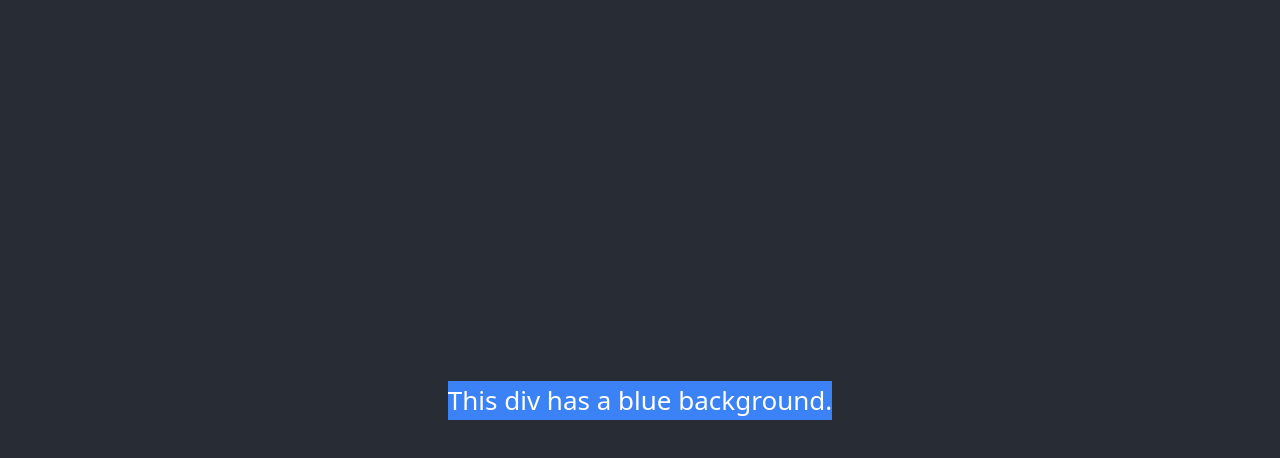
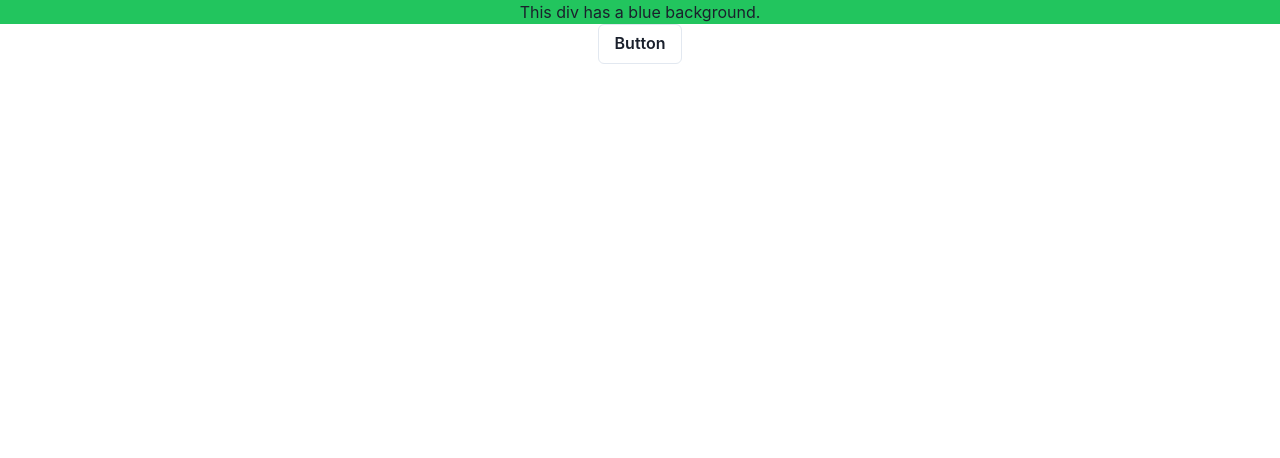
Before and after one commit to Winxton/SubShare, a React (Create React App) app: page / in a window 1280 px wide. Shown: the top 458 px of the page. Built offline with nearby package versions, Linux system fonts and the light colour scheme.

Commit message:
Add chakra dependencies.

```diff
--- a/src/App.tsx
+++ b/src/App.tsx
@@ -2,14 +2,16 @@
 import logo from './logo.svg';
 import './App.css';
 
+import { Button } from '@chakra-ui/react'
+
 function App() {
   return (
     <div className="App">
-      <header className="App-header">
-      <div className="bg-blue-500">
+      <div className="bg-green-500">
           This div has a blue background.
         </div>
-      </header>
+
+        <Button variant="outline">Button</Button>
     </div>
   );
 }
--- a/src/index.tsx
+++ b/src/index.tsx
@@ -3,13 +3,16 @@
 import './index.css';
 import App from './App';
 import reportWebVitals from './reportWebVitals';
+import { ChakraProvider } from '@chakra-ui/react'
 
 const root = ReactDOM.createRoot(
   document.getElementById('root') as HTMLElement
 );
 root.render(
   <React.StrictMode>
+    <ChakraProvider>
     <App />
+    </ChakraProvider>
   </React.StrictMode>
 );
 
--- a/tailwind.config.js
+++ b/tailwind.config.js
@@ -1,13 +1,74 @@
+/** @type {import('tailwindcss').Config} */
 module.exports = {
+  darkMode: ["class"],
   content: [
-    './src/**/*.{js,ts,jsx,tsx}', // Add this line to enable PurgeCSS
-  ],
-  darkMode: false, // or 'media' or 'class'
+    './app/**/*.{ts,tsx}',
+    './src/**/*.{ts,tsx}',
+	],
   theme: {
-    extend: {},
+    container: {
+      center: true,
+      padding: "2rem",
+      screens: {
+        "2xl": "1400px",
+      },
+    },
+    extend: {
+      colors: {
+        border: "hsl(var(--border))",
+        input: "hsl(var(--input))",
+        ring: "hsl(var(--ring))",
+        background: "hsl(var(--background))",
+        foreground: "hsl(var(--foreground))",
+        primary: {
+          DEFAULT: "hsl(var(--primary))",
+          foreground: "hsl(var(--primary-foreground))",
+        },
+        secondary: {
+          DEFAULT: "hsl(var(--secondary))",
+          foreground: "hsl(var(--secondary-foreground))",
+        },
+        destructive: {
+          DEFAULT: "hsl(var(--destructive))",
+          foreground: "hsl(var(--destructive-foreground))",
+        },
+        muted: {
+          DEFAULT: "hsl(var(--muted))",
+          foreground: "hsl(var(--muted-foreground))",
+        },
+        accent: {
+          DEFAULT: "hsl(var(--accent))",
+          foreground: "hsl(var(--accent-foreground))",
+        },
+        popover: {
+          DEFAULT: "hsl(var(--popover))",
+          foreground: "hsl(var(--popover-foreground))",
+        },
+        card: {
+          DEFAULT: "hsl(var(--card))",
+          foreground: "hsl(var(--card-foreground))",
+        },
+      },
+      borderRadius: {
+        lg: "var(--radius)",
+        md: "calc(var(--radius) - 2px)",
+        sm: "calc(var(--radius) - 4px)",
+      },
+      keyframes: {
+        "accordion-down": {
+          from: { height: 0 },
+          to: { height: "var(--radix-accordion-content-height)" },
+        },
+        "accordion-up": {
+          from: { height: "var(--radix-accordion-content-height)" },
+          to: { height: 0 },
+        },
+      },
+      animation: {
+        "accordion-down": "accordion-down 0.2s ease-out",
+        "accordion-up": "accordion-up 0.2s ease-out",
+      },
+    },
   },
-  variants: {
-    extend: {},
-  },
-  plugins: [],
+  plugins: [require("tailwindcss-animate")],
 }
--- a/tsconfig.json
+++ b/tsconfig.json
@@ -1,5 +1,9 @@
 {
   "compilerOptions": {
+    "baseUrl": ".",
+    "paths": {
+      "@/*": ["./*"]
+    },
     "target": "es5",
     "lib": [
       "dom",
```
Also changed, not shown: package.json (+12 -0 lines), 1 other file (tests, documents, lock files or other folders).
